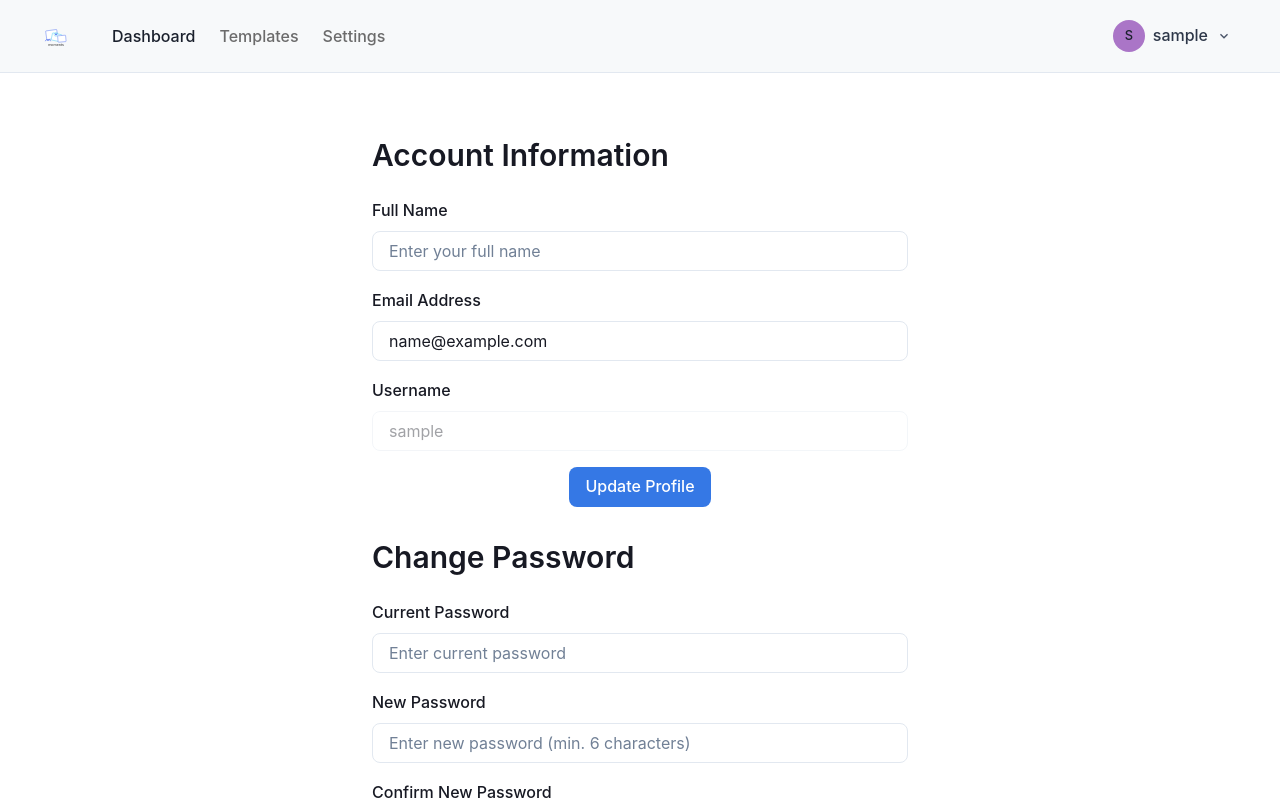
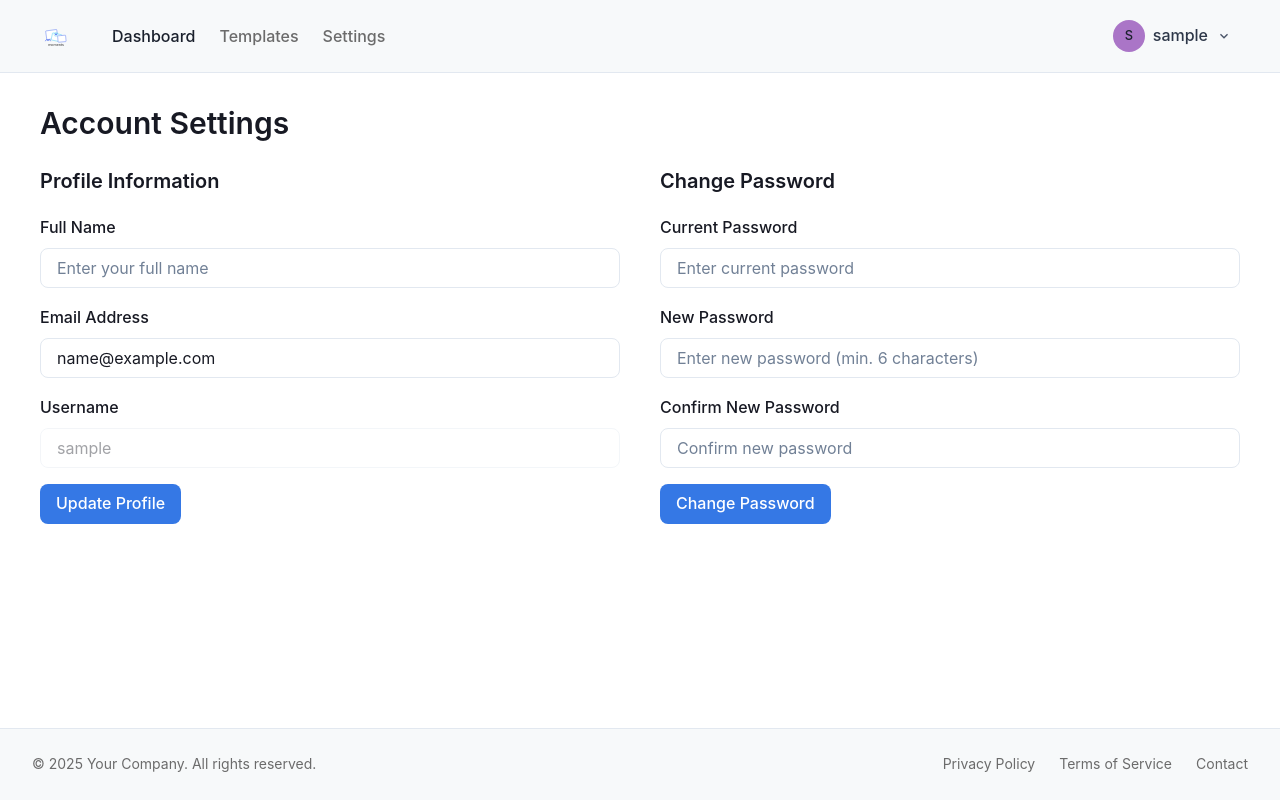
Before and after one commit to lakwli/memorieswalk, a React (Vite) app: page /account-settings in a window 1280 px wide. Shown: the top 800 px of the page. Built offline with nearby package versions, Linux system fonts and the light colour scheme; no server answers; sample sign-in values are in the browser's storage.

Commit message:
Fix page layout consistency issue

```diff
--- /dev/null
+++ b/src/layouts/PageLayout.jsx
@@ -0,0 +1,48 @@
+import React from "react";
+import PropTypes from "prop-types";
+import { Box, Heading, Flex } from "@chakra-ui/react";
+import MasterLayout from "./MasterLayout";
+
+/**
+ * PageLayout provides consistent structure for page content within the MasterLayout
+ * @param {Object} props - Component props
+ * @param {string} props.title - Page title
+ * @param {React.ReactNode} props.actions - Optional action buttons for the header
+ * @param {React.ReactNode} props.children - Page content
+ */
+const PageLayout = ({
+  title,
+  actions,
+  children,
+  maxContentWidth = "1200px", // Default width used across all pages
+}) => {
+  return (
+    <MasterLayout>
+      <Box width="100%" maxWidth={maxContentWidth} mx="auto">
+        {/* Page Header */}
+        <Flex
+          justifyContent="space-between"
+          alignItems="center"
+          mb={6}
+          flexWrap="wrap"
+          gap={4}
+        >
+          <Heading size="lg">{title}</Heading>
+          {actions && <Box>{actions}</Box>}
+        </Flex>
+
+        {/* Page Content */}
+        {children}
+      </Box>
+    </MasterLayout>
+  );
+};
+
+PageLayout.propTypes = {
+  title: PropTypes.string.isRequired,
+  actions: PropTypes.node,
+  children: PropTypes.node.isRequired,
+  maxContentWidth: PropTypes.string,
+};
+
+export default PageLayout;
--- a/src/pages/AccountSettingsPage.jsx
+++ b/src/pages/AccountSettingsPage.jsx
@@ -6,18 +6,19 @@ import {
   FormLabel,
   Input,
   VStack,
-  Heading,
   useToast,
   Spinner,
   Alert,
   AlertIcon,
+  Grid,
+  GridItem,
 } from "@chakra-ui/react";
-import AuthContext from "../context/AuthContext"; // Changed to default import
+import AuthContext from "../context/AuthContext";
 import { updateUserProfile, changePassword } from "../services/userService";
-import MasterLayout from "../layouts/MasterLayout.jsx"; // Import MasterLayout
+import PageLayout from "../layouts/PageLayout";
 
 const AccountSettingsPage = () => {
-  const { user, token, setUser } = useContext(AuthContext); // setUser is now available
+  const { user, token, setUser } = useContext(AuthContext);
   const toast = useToast();
 
   const [fullName, setFullName] = useState("");
@@ -46,7 +47,7 @@ const AccountSettingsPage = () => {
     setProfileSuccess("");
     try {
       const updatedUser = await updateUserProfile(token, { fullName, email });
-      setUser(updatedUser); // Update user in AuthContext
+      setUser(updatedUser);
       setProfileSuccess("Profile updated successfully!");
       toast({
         title: "Profile Updated",
@@ -83,7 +84,6 @@ const AccountSettingsPage = () => {
       return;
     }
     if (newPassword.length < 6) {
-      // Example: Basic password length validation
       setPasswordError("New password must be at least 6 characters long.");
       setIsLoading(false);
       return;
@@ -123,15 +123,13 @@ const AccountSettingsPage = () => {
   }
 
   return (
-    <MasterLayout>
-      {" "}
-      {/* Wrap content with MasterLayout */}
-      <Box p={8} maxWidth="600px" mx="auto">
-        <VStack spacing={8} align="stretch">
+    <PageLayout title="Account Settings">
+      <Grid templateColumns={{ base: "1fr", md: "1fr 1fr" }} gap={10}>
+        <GridItem>
           <Box>
-            <Heading as="h2" size="lg" mb={6}>
-              Account Information
-            </Heading>
+            <Box fontSize="xl" fontWeight="semibold" mb={4}>
+              Profile Information
+            </Box>
             {profileError && (
               <Alert status="error" mb={4}>
                 <AlertIcon />
@@ -145,7 +143,7 @@ const AccountSettingsPage = () => {
               </Alert>
             )}
             <form onSubmit={handleProfileUpdate}>
-              <VStack spacing={4}>
+              <VStack spacing={4} align="stretch">
                 <FormControl id="fullName">
                   <FormLabel>Full Name</FormLabel>
                   <Input
@@ -178,17 +176,20 @@ const AccountSettingsPage = () => {
                   colorScheme="blue"
                   isLoading={isLoading}
                   loadingText="Updating..."
+                  alignSelf="flex-start"
                 >
                   Update Profile
                 </Button>
               </VStack>
             </form>
           </Box>
+        </GridItem>
 
+        <GridItem>
           <Box>
-            <Heading as="h2" size="lg" mb={6}>
+            <Box fontSize="xl" fontWeight="semibold" mb={4}>
               Change Password
-            </Heading>
+            </Box>
             {passwordError && (
               <Alert status="error" mb={4}>
                 <AlertIcon />
@@ -202,7 +203,7 @@ const AccountSettingsPage = () => {
               </Alert>
             )}
             <form onSubmit={handlePasswordChange}>
-              <VStack spacing={4}>
+              <VStack spacing={4} align="stretch">
                 <FormControl id="currentPassword">
                   <FormLabel>Current Password</FormLabel>
                   <Input
@@ -235,15 +236,16 @@ const AccountSettingsPage = () => {
                   colorScheme="teal"
                   isLoading={isLoading}
                   loadingText="Changing..."
+                  alignSelf="flex-start"
                 >
                   Change Password
                 </Button>
               </VStack>
             </form>
           </Box>
-        </VStack>
-      </Box>
-    </MasterLayout> // Close MasterLayout
+        </GridItem>
+      </Grid>
+    </PageLayout>
   );
 };
 
--- a/src/pages/DashboardPage.jsx
+++ b/src/pages/DashboardPage.jsx
@@ -11,15 +11,14 @@ import {
   useToast,
   Spinner,
   useTheme,
-  Heading,
-  Flex, // Add missing Flex import
+  Flex,
 } from "@chakra-ui/react";
 import { SearchIcon, AddIcon } from "@chakra-ui/icons";
 import { Link as RouterLink, useNavigate } from "react-router-dom";
 import PropTypes from "prop-types";
 import { memoryService } from "../services/memoryService";
 import ErrorBoundary from "../components/ErrorBoundary";
-import MasterLayout from "../layouts/MasterLayout.jsx"; // Add .jsx extension
+import PageLayout from "../layouts/PageLayout";
 
 const DashboardPage = () => {
   const [memories, setMemories] = useState([]);
@@ -55,6 +54,7 @@ const DashboardPage = () => {
     };
     fetchMemories();
   }, [toast]);
+
   const handleCreateMemory = async () => {
     try {
       const title = prompt("Enter memory title:", "New Memory");
@@ -80,6 +80,7 @@ const DashboardPage = () => {
       });
     }
   };
+
   const filteredMemories = memories.filter((memory) =>
     memory.title.toLowerCase().includes(searchTerm.toLowerCase())
   );
@@ -116,12 +117,17 @@ const DashboardPage = () => {
       />
     </Flex>
   );
+
   const MemoryGrid = ({ items }) => (
-    <Box px={6} pb={6}>
+    <Box pb={6}>
       <Flex justifyContent="space-between" alignItems="center" mb={4}>
-        <Heading size="md" fontWeight="semibold" color={theme.colors.gray[900]}>
+        <Text
+          fontWeight="semibold"
+          color={theme.colors.gray[900]}
+          fontSize="lg"
+        >
           Recent Memories
-        </Heading>
+        </Text>
         <Link
           as={RouterLink}
           to="/memories/all"
@@ -180,15 +186,28 @@ const DashboardPage = () => {
         title: PropTypes.string.isRequired,
       })
     ).isRequired,
-    isLoading: PropTypes.bool,
   };
+
+  // Create Memory Button as an action for the page header
+  const createMemoryAction = (
+    <Button
+      variant="solid"
+      leftIcon={<AddIcon />}
+      onClick={handleCreateMemory}
+      bg="#4186E0"
+      color="white"
+      _hover={{ bg: "#3674C7" }}
+      borderRadius="md"
+      size="md"
+    >
+      Create Memory
+    </Button>
+  );
+
   return (
-    <MasterLayout>
-      <Box>
-        <Heading size="lg" mb={6}>
-          My Memories
-        </Heading>
+    <PageLayout title="My Memories" actions={createMemoryAction}>
       <SearchBar />
+
       <Box mb={6}>
         <Button
           variant="solid"
@@ -205,6 +224,7 @@ const DashboardPage = () => {
           Create Memory
         </Button>
       </Box>
+
       {isLoading && <LoadingSpinner />}
       {error && (
         <Text color="red.500" textAlign="center" p={4}>
@@ -212,8 +232,7 @@ const DashboardPage = () => {
         </Text>
       )}
       {!isLoading && !error && <MemoryGrid items={filteredMemories} />}
-      </Box>
-    </MasterLayout>
+    </PageLayout>
   );
 };
 
--- a/src/pages/LoginPage.jsx
+++ b/src/pages/LoginPage.jsx
@@ -13,7 +13,9 @@ import {
   Heading,
   Text,
   useToast,
+  Image,
 } from "@chakra-ui/react";
+import logo from "../assets/logo.svg"; // Make sure this path is correct
 
 const LoginPage = () => {
   const [username, setUsername] = useState("");
@@ -78,7 +80,7 @@ const LoginPage = () => {
       <Container maxW="md">
         <Stack spacing="8">
           <Stack spacing="6" align="center">
-            {/* Logo or App Icon could go here */}{" "}
+            <Image h="48px" src={logo} alt="Moments Logo" />
             <Stack spacing="3" textAlign="center">
               <Heading size="xl" fontWeight="bold" color="gray.900">
                 My Memories
--- a/src/pages/MemoryEditorPage.jsx
+++ b/src/pages/MemoryEditorPage.jsx
@@ -4,7 +4,6 @@ import {
   Box,
   Button,
   Flex,
-  Heading,
   IconButton,
   Menu,
   MenuButton,
@@ -34,9 +33,9 @@ import {
   FaLayerGroup,
   FaSyncAlt,
 } from "react-icons/fa";
-import MasterLayout from "../layouts/MasterLayout";
 import { memoryService } from "../services/memoryService";
 import ErrorBoundary from "../components/ErrorBoundary";
+import PageLayout from "../layouts/PageLayout";
 
 const MemoryEditorPage = () => {
   const { id } = useParams();
@@ -62,7 +61,6 @@ const MemoryEditorPage = () => {
         setTitle(data.title);
         setViewType(data.view_type || "canvas");
 
-        // Load photos for this memory
         const photoData = await memoryService.getPhotosForMemory(id);
         setPhotos(photoData);
       } catch (err) {
@@ -91,7 +89,7 @@ const MemoryEditorPage = () => {
       const updates = {
         title,
         view_type: viewType,
-        memory_data: memory.memory_data, // Preserve existing memory data
+        memory_data: memory.memory_data,
       };
 
       const updatedMemory = await memoryService.updateMemory(id, updates);
@@ -139,7 +137,6 @@ const MemoryEditorPage = () => {
       const shareData = await memoryService.createShareLink(id);
       const shareUrl = `${window.location.origin}/shared/${shareData.token}`;
 
-      // Copy to clipboard
       await navigator.clipboard.writeText(shareUrl);
 
       toast({
@@ -171,14 +168,10 @@ const MemoryEditorPage = () => {
       const files = e.target.files;
       if (!files || files.length === 0) return;
 
-      // In a real app, you'd upload to server/S3 etc
-      // Here we'll create client-side URLs for demo
       for (let i = 0; i < files.length; i++) {
         const file = files[i];
-        // Create photo object
         const newPhoto = {
           file_path: URL.createObjectURL(file),
-          // In a real app, you'd extract this data from EXIF
           location_lat: null,
           location_lng: null,
           captured_place: null,
@@ -239,7 +232,7 @@ const MemoryEditorPage = () => {
 
   if (loading) {
     return (
-      <MasterLayout>
+      <PageLayout title="Loading Memory...">
         <Flex justify="center" align="center" height="200px">
           <Spinner
             thickness="4px"
@@ -249,30 +242,24 @@ const MemoryEditorPage = () => {
             size="xl"
           />
         </Flex>
-      </MasterLayout>
+      </PageLayout>
     );
   }
 
   if (error) {
     return (
-      <MasterLayout>
+      <PageLayout title="Error">
         <Box textAlign="center" p={8}>
-          <Heading size="md" mb={4} color="red.500">
-            Error Loading Memory
-          </Heading>
-          <Text>{error}</Text>
+          <Text color="red.500">{error}</Text>
           <Button mt={4} onClick={() => navigate("/dashboard")}>
             Back to Dashboard
           </Button>
         </Box>
-      </MasterLayout>
+      </PageLayout>
     );
   }
 
-  return (
-    <MasterLayout>
-      <Box>
-        {/* Header */}
+  const PageHeader = () => (
     <Flex
       bg="backgrounds.header"
       px={4}
@@ -281,6 +268,7 @@ const MemoryEditorPage = () => {
       justifyContent="space-between"
       borderBottom="1px solid"
       borderColor="borders.light"
+      mb={4}
     >
       <IconButton
         aria-label="Back to dashboard"
@@ -325,9 +313,9 @@ const MemoryEditorPage = () => {
         </Flex>
       ) : (
         <Flex alignItems="center">
-              <Heading size="md" mr={2}>
+          <Text fontSize="xl" fontWeight="bold" mr={2}>
             {title}
-              </Heading>
+          </Text>
           <IconButton
             aria-label="Edit title"
             icon={<EditIcon />}
@@ -376,8 +364,9 @@ const MemoryEditorPage = () => {
         </Menu>
       </HStack>
     </Flex>
+  );
 
-        {/* Toolbar */}
+  const Toolbar = () => (
     <Flex
       bg="backgrounds.toolbarTranslucent"
       p={2}
@@ -388,6 +377,7 @@ const MemoryEditorPage = () => {
       boxShadow="sm"
       borderBottom="1px solid"
       borderColor="borders.light"
+      mb={4}
     >
       <Tooltip label="Upload Photos">
         <IconButton
@@ -441,12 +431,7 @@ const MemoryEditorPage = () => {
 
       <Box flex="1" />
 
-          <Button
-            leftIcon={<DownloadIcon />}
-            mr={2}
-            size="sm"
-            variant="outline"
-          >
+      <Button leftIcon={<DownloadIcon />} mr={2} size="sm" variant="outline">
         Download
       </Button>
 
@@ -461,18 +446,22 @@ const MemoryEditorPage = () => {
         {saving ? "Saving..." : "Save"}
       </Button>
     </Flex>
+  );
 
-        {/* Canvas/Workspace */}
+  return (
+    <Box>
+      <PageHeader />
+      <Toolbar />
+
       <Box
         bg="backgrounds.canvasArea"
-          minHeight="calc(100vh - 120px)"
+        minHeight="calc(100vh - 160px)"
         p={4}
         position="relative"
         overflow={viewType === "canvas" ? "auto" : "visible"}
       >
         {viewType === "canvas" && (
           <Box width="3000px" height="3000px" position="relative" bg="white">
-              {/* This is where the canvas items would be rendered */}
             {photos.map((photo, index) => (
               <Box
                 key={photo.id || index}
@@ -558,7 +547,6 @@ const MemoryEditorPage = () => {
         )}
       </Box>
     </Box>
-    </MasterLayout>
   );
 };
 
```
Also changed, not shown: 1 other file (tests, documents, lock files or other folders). Lines whose indentation alone changed are shown as unchanged.
